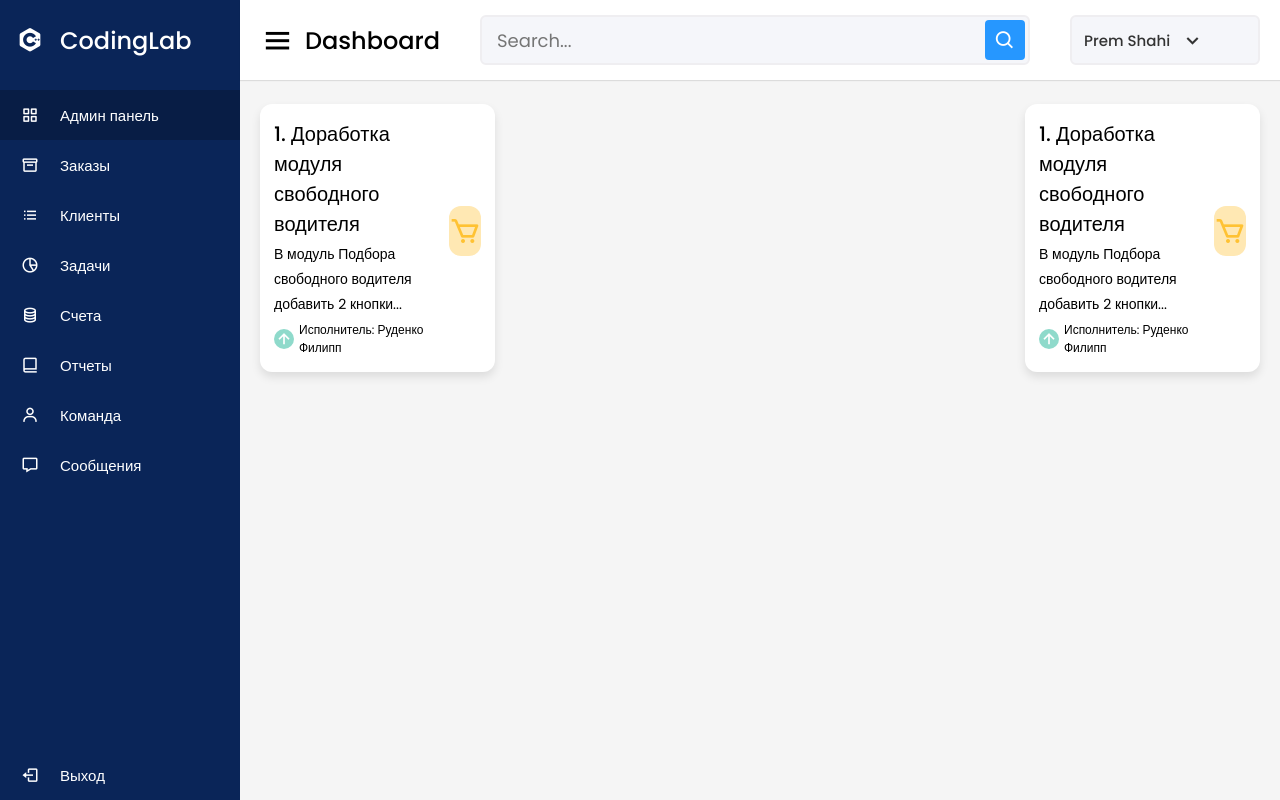
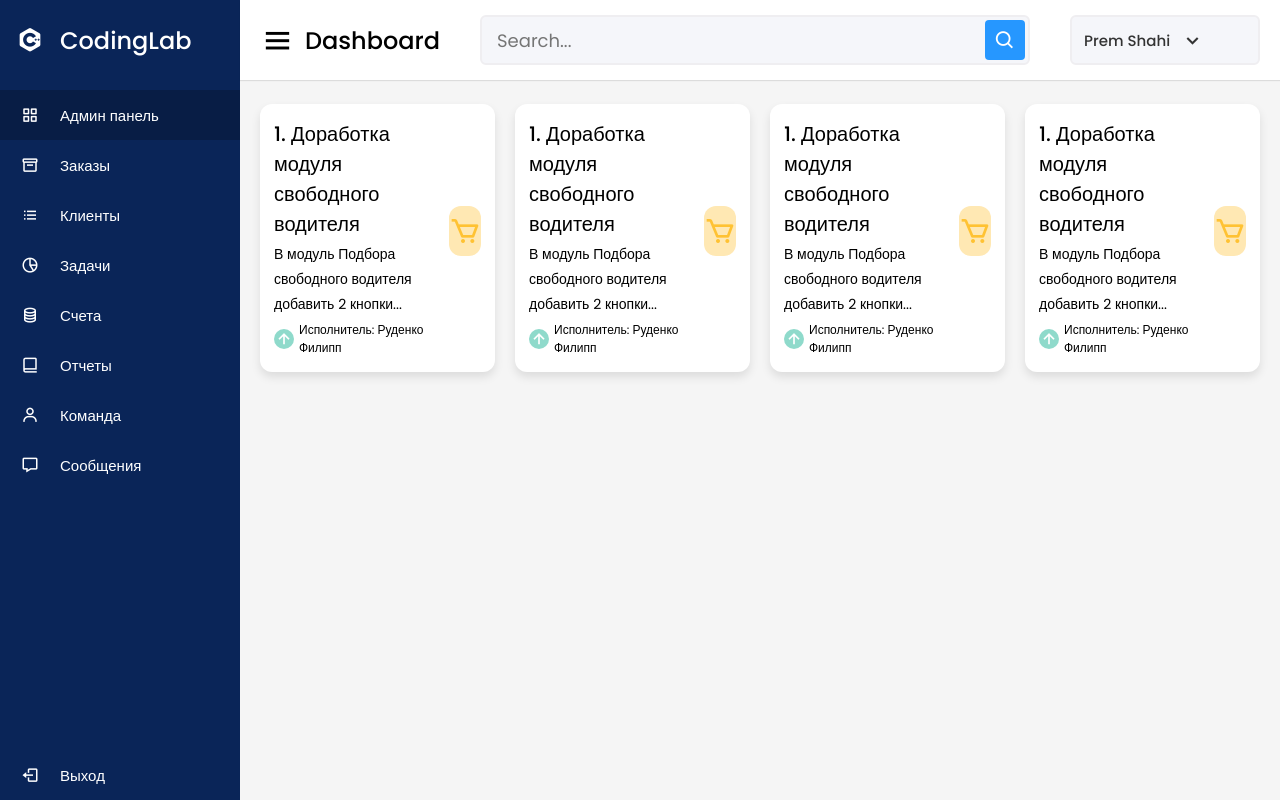
Before and after one commit to Johnny-kiv/Crm, a Flask app: page / in a window 1280 px wide. Run offline with Flask 3, Linux system fonts and the light colour scheme.

Commit message:
Card with task is ready

```diff
--- a/templates/panel.html
+++ b/templates/panel.html
@@ -115,6 +115,28 @@
           </div>
           <i class='bx bx-cart cart three' ></i>
         </div>
+                  <div class="box" onclick="window.location.href = '{{href}}';">
+          <div class="right-side">
+            <div class="box-topic">1. Доработка модуля свободного водителя</div>
+            <span class="description">В модуль Подбора свободного водителя добавить 2 кнопки...</span>
+            <div class="indicator">
+              <i class='bx bx-up-arrow-alt'></i>
+              <span class="text">Исполнитель: Руденко Филипп</span>
+            </div>
+          </div>
+          <i class='bx bx-cart cart three' ></i>
+        </div>
+                <div class="box" onclick="window.location.href = '{{href}}';">
+          <div class="right-side">
+            <div class="box-topic">1. Доработка модуля свободного водителя</div>
+            <span class="description">В модуль Подбора свободного водителя добавить 2 кнопки...</span>
+            <div class="indicator">
+              <i class='bx bx-up-arrow-alt'></i>
+              <span class="text">Исполнитель: Руденко Филипп</span>
+            </div>
+          </div>
+          <i class='bx bx-cart cart three' ></i>
+        </div>
       </div>
   </section>
   <script>
```
